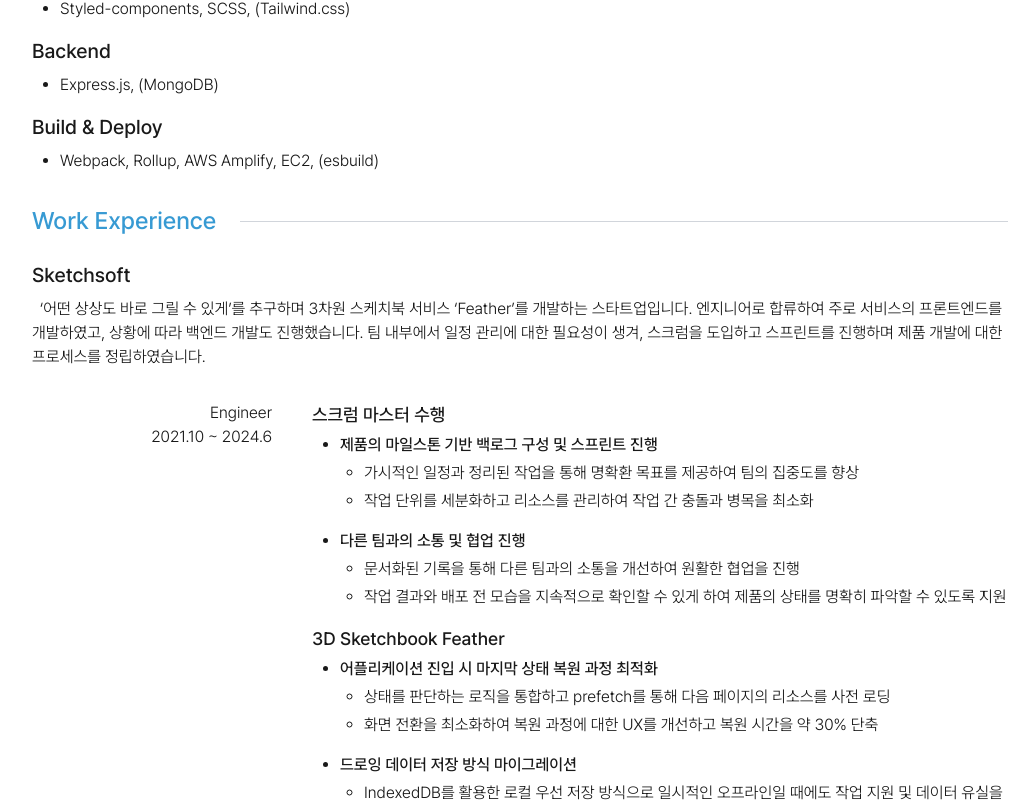
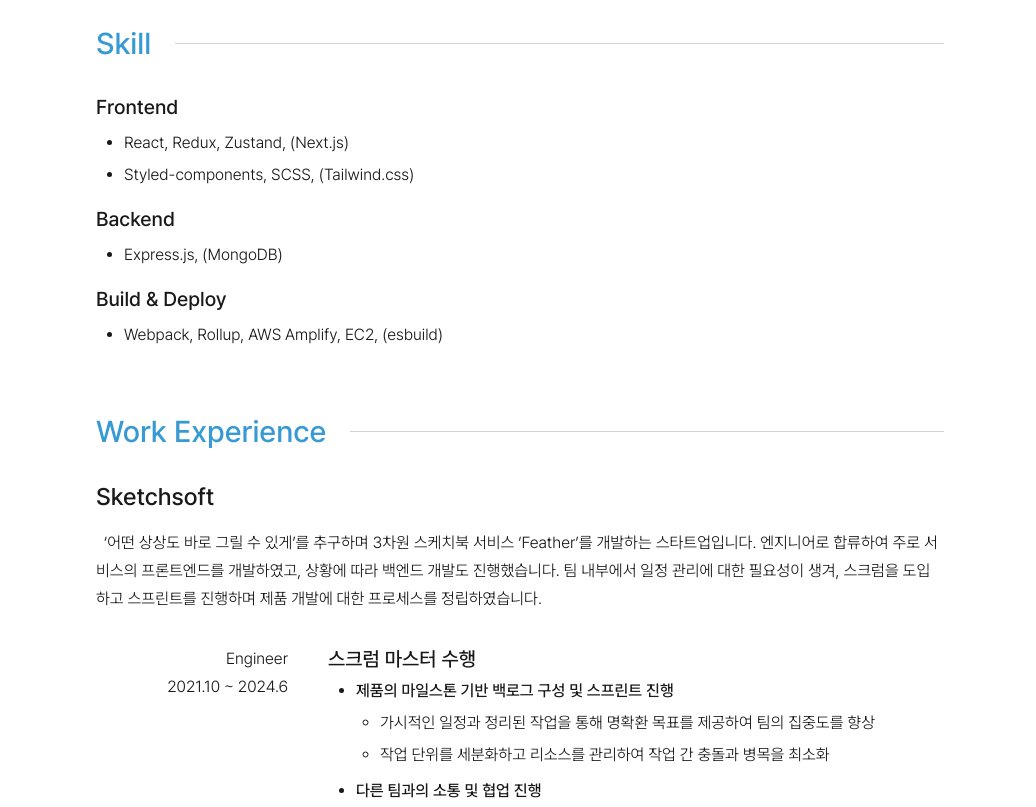
Before and after one commit to Normaltic/simple-resume, a Next.js app: page / in a window 1280 px wide. Shown: the part 851-1658 px from the top of the page, without its empty margins (120-1156 px from the left). Built offline with nearby package versions, Linux system fonts and the light colour scheme.

Commit message:
Fix some box-models, heading

```diff
--- a/src/app/globals.css
+++ b/src/app/globals.css
@@ -10,7 +10,7 @@
 
 /* @media (prefers-color-scheme: dark) {
   :root {
-    --foreground: #eeeeee;
+    --foreground: #dddddd;
     --background: #191919;
   }
 } */
@@ -19,6 +19,10 @@
   color: var(--foreground);
   background-color: var(--background);
   font-weight: 300;
+}
+
+* {
+  line-height: 1.75;
 }
 
 b,
--- a/src/app/layout.tsx
+++ b/src/app/layout.tsx
@@ -16,7 +16,7 @@
     <html lang="ko">
       <body className={`${pretendard.className}`}>
         <header className="bg-primary h-6" />
-        <main className="max-w-5xl m-auto p-6">{children}</main>
+        <main className="max-w-4xl m-auto p-6">{children}</main>
         <footer className="bg-primary h-6" />
       </body>
     </html>
--- a/src/components/common/Row.tsx
+++ b/src/components/common/Row.tsx
@@ -9,7 +9,7 @@
 function Row({ className, first, last }: RowProps) {
   return (
     <div className={mergeClassNames("flex gap-10", className)}>
-      <div className="w-60 flex flex-col items-end">{first}</div>
+      <div className="w-48 flex flex-col items-end">{first}</div>
       <div className="flex-1">{last}</div>
     </div>
   );
--- a/src/components/common/Section.tsx
+++ b/src/components/common/Section.tsx
@@ -1,5 +1,4 @@
 import { mergeClassNames } from "@/utils/mergeClassNames";
-import Header3 from "./Header3";
 
 export interface SectionProps {
   className?: string;
@@ -9,11 +8,11 @@
 
 function Section({ className, title, children }: SectionProps) {
   return (
-    <section className={mergeClassNames("my-8", className)}>
+    <section className={mergeClassNames("my-16", className)}>
       {title && (
-        <Header3 className="flex items-center mb-6 text-primary after:content-[' '] after:ml-6 after:border-t-[1px] after:border-gray-300 after:flex-1">
+        <h2 className="text-3xl flex items-center mb-8 text-primary after:content-[' '] after:ml-6 after:border-t-[1px] after:border-gray-300 after:flex-1">
           {title}
-        </Header3>
+        </h2>
       )}
       {children}
     </section>
--- a/src/components/common/UnorderedList.tsx
+++ b/src/components/common/UnorderedList.tsx
@@ -15,9 +15,9 @@
   return (
     <ul
       className={mergeClassNames(
-        "list-outside list-disc pl-7 leading-6",
-        "[&>li:nth-child(n+1)]:mt-1",
-        "[&_ul]:list-[revert] [&_ul]:pl-6 mb-4",
+        "list-outside list-disc pl-7",
+        "[&>li]:mt-1",
+        "[&_ul]:list-[revert] [&_ul]:pl-6 mb-2",
         className
       )}
       {...props}
--- a/src/components/education/Education.tsx
+++ b/src/components/education/Education.tsx
@@ -43,7 +43,7 @@
             }
             last={activities.map(({ title, descriptions }) => (
               <>
-                <Header5>{title}</Header5>
+                <Header5 className="[&:nth-child(n+2)]:mt-4">{title}</Header5>
                 {descriptions && <UnorderedList items={descriptions} />}
               </>
             ))}
--- a/src/components/etc/Etc.tsx
+++ b/src/components/etc/Etc.tsx
@@ -1,6 +1,8 @@
 import Section from "@/components/common/Section";
-import Header5 from "../common/Header5";
-import UnorderedList, { UnorderedListProps } from "../common/UnorderedList";
+import Header5 from "@/components/common/Header5";
+import UnorderedList, {
+  UnorderedListProps
+} from "@/components/common/UnorderedList";
 
 export interface EtcPayload {
   title: string;
--- a/src/components/profile/Profile.tsx
+++ b/src/components/profile/Profile.tsx
@@ -1,6 +1,5 @@
 import Section from "@/components/common/Section";
 import Row from "@/components/common/Row";
-import Header3 from "@/components/common/Header3";
 
 import IconLink from "./IconLink";
 
@@ -32,7 +31,7 @@
         }
         last={
           <>
-            <Header3 className="mb-12">{info.name}</Header3>
+            <h1 className="text-4xl mb-12">{info.name}</h1>
             {info.contacts.map(({ iconUrl, link, text }) => (
               <IconLink key={text} iconUrl={iconUrl} link={link} text={text} />
             ))}
--- a/src/components/skill/Skill.tsx
+++ b/src/components/skill/Skill.tsx
@@ -1,6 +1,8 @@
 import Section from "@/components/common/Section";
-import Header4 from "../common/Header4";
-import UnorderedList, { UnorderedListProps } from "../common/UnorderedList";
+import Header4 from "@/components/common/Header4";
+import UnorderedList, {
+  UnorderedListProps
+} from "@/components/common/UnorderedList";
 
 export interface SkillPayload {
   category: string;
@@ -17,7 +19,10 @@
       {list.map(({ category, list }) => (
         <>
           <Header4 className="mb-2">{category}</Header4>
-          <UnorderedList items={list} />
+          <UnorderedList
+            className="[&:nth-last-child(n+2)]:mb-4"
+            items={list}
+          />
         </>
       ))}
     </Section>
--- a/src/components/work-experience/WorkExperience.tsx
+++ b/src/components/work-experience/WorkExperience.tsx
@@ -1,6 +1,6 @@
 import Section from "@/components/common/Section";
+import Header3 from "@/components/common/Header3";
 import Header4 from "@/components/common/Header4";
-import Header5 from "@/components/common/Header5";
 import Paragraph from "@/components/common/Paragraph";
 import Row from "@/components/common/Row";
 import UnorderedList, {
@@ -30,11 +30,11 @@
     <Section title="Work Experience">
       {careers.map(({ name, description, experiences }) => (
         <article className="[&:nth-last-child(n+2)]:mb-12" key={name}>
-          <Header4 className="mb-2">{name}</Header4>
+          <Header3 className="mb-4">{name}</Header3>
           {description && <Paragraph className="mb-8">{description}</Paragraph>}
           {experiences.map(({ position, start, end, experience }) => (
             <Row
-              className={"[&:nth-last-child(n+2)]:mb-6"}
+              className={"[&:nth-last-child(n+2)]:mb-8"}
               key={`${position}-${start.toString()}`}
               first={
                 <Position
@@ -48,7 +48,9 @@
                 <>
                   {experience.map(({ title, contents }) => (
                     <>
-                      <Header5>{title}</Header5>
+                      <Header4 className="[&:nth-child(n+2)]:mt-8">
+                        {title}
+                      </Header4>
                       <UnorderedList items={contents} />
                     </>
                   ))}
--- a/src/payload/education.tsx
+++ b/src/payload/education.tsx
@@ -24,7 +24,7 @@
           "저학년 강의 보조 및 진로 고민 상담 등 멘토 활동"
         ]
       },
-      { title: "교내 작품 전시회 출품 및 교내외 개발 대회 참가" },
+      { title: "교내 작품 전시회 출품 및 교내외 대회 참가" },
       {
         title: "국내 학술지 투고",
         descriptions: [
```
